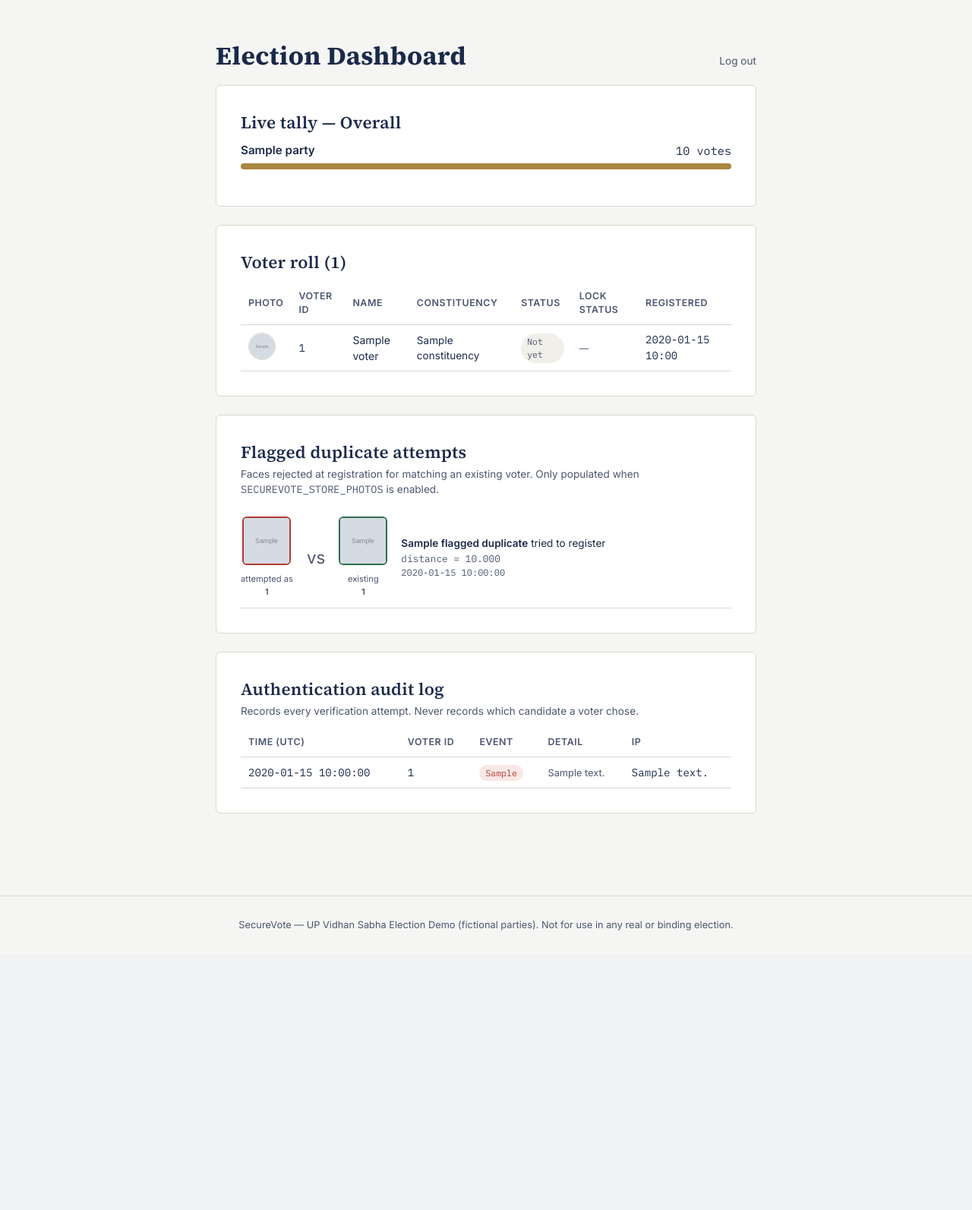
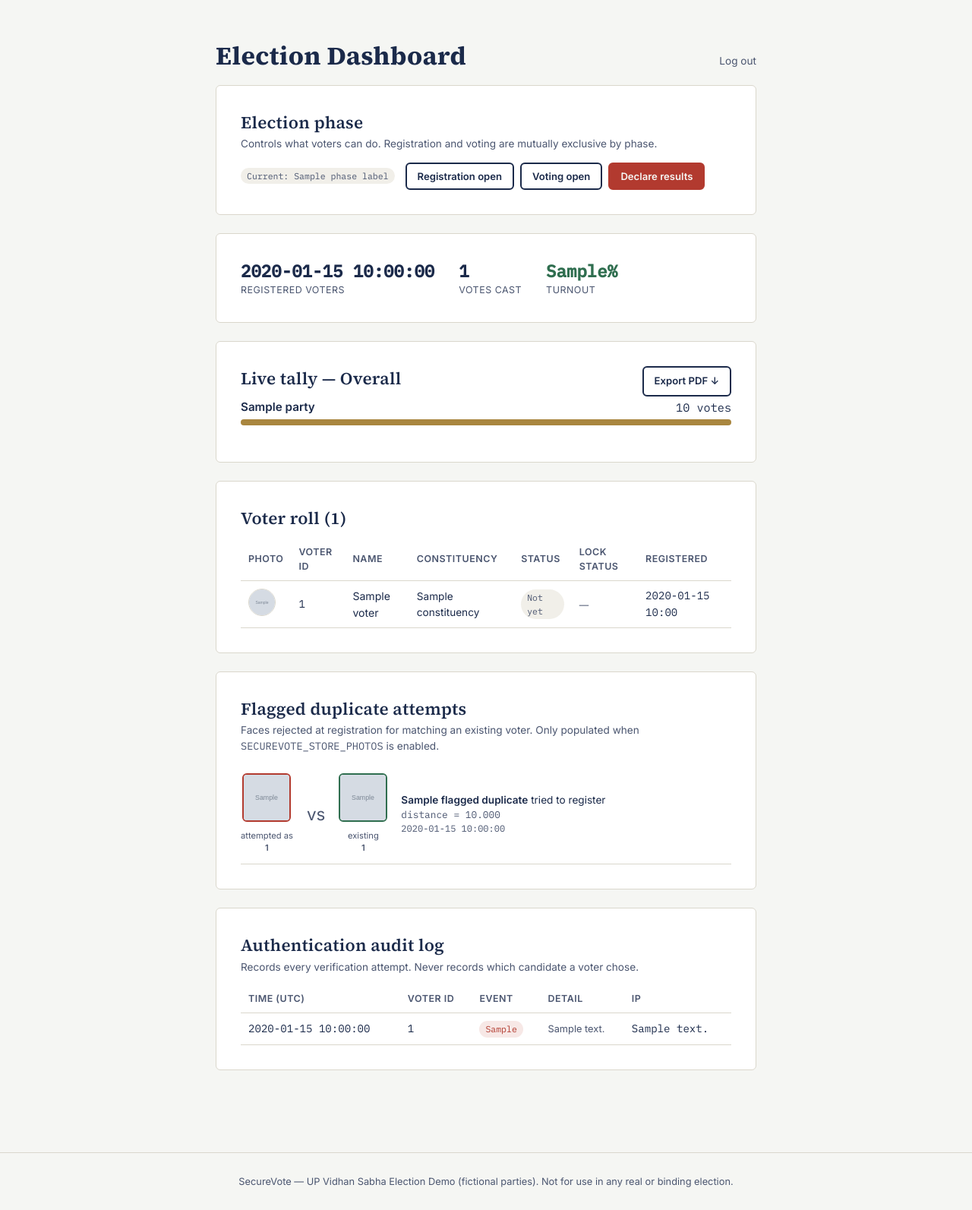
Before and after one commit to Chirag0071/Secure-vote, a FastAPI app: template templates/admin_dashboard.html in a window 1280 px wide. Shown: the part 74-1667 px from the top of the page at 76% size. Before the commit the page ends 1299 px from the top, so only its background shows below. Run offline with FastAPI, Linux system fonts and the light colour scheme; the template is opened without the code that fills it: most values are stand-ins (such as "Sample title", 1, 10 or a date in 2020); grey boxes marked "Sample" are stand-in pictures; parts of the project's set-up code (start-up, migrations or seed data) failed here and were passed over.

Commit message:
Update admin_dashboard.html: phase controls, turnout stats, PDF export button

```diff
--- a/templates/admin_dashboard.html
+++ b/templates/admin_dashboard.html
@@ -7,7 +7,40 @@
 </div>
 
 <div class="card">
-  <h2>Live tally &mdash; Overall</h2>
+  <h2>Election phase</h2>
+  <p style="color:var(--ink-soft); font-size:0.85rem; margin-top:-8px;">
+    Controls what voters can do. Registration and voting are mutually exclusive by phase.
+  </p>
+  <div style="display:flex; align-items:center; gap:14px; flex-wrap:wrap; margin-top:14px;">
+    <span class="badge {{ 'success' if phase == 'voting' else ('voted' if phase == 'results' else 'pending') }}">Current: {{ phase_label }}</span>
+    <form method="POST" action="/admin/election-phase" style="display:flex; gap:8px; flex-wrap:wrap;">
+      <button type="submit" name="phase" value="registration" class="secondary" style="padding:8px 14px; font-size:0.82rem;" {% if phase == 'registration' %}disabled{% endif %}>Registration open</button>
+      <button type="submit" name="phase" value="voting" class="secondary" style="padding:8px 14px; font-size:0.82rem;" {% if phase == 'voting' %}disabled{% endif %}>Voting open</button>
+      <button type="submit" name="phase" value="results" class="stamp" style="padding:8px 14px; font-size:0.82rem;" {% if phase == 'results' %}disabled{% endif %}>Declare results</button>
+    </form>
+  </div>
+</div>
+
+<div class="card" style="display:flex; gap:32px; flex-wrap:wrap;">
+  <div>
+    <div class="mono" style="font-size:1.4rem; font-weight:600;">{{ stats.total_registered }}</div>
+    <div style="font-size:0.78rem; color:var(--ink-soft); text-transform:uppercase; letter-spacing:0.04em;">Registered voters</div>
+  </div>
+  <div>
+    <div class="mono" style="font-size:1.4rem; font-weight:600;">{{ stats.total_voted }}</div>
+    <div style="font-size:0.78rem; color:var(--ink-soft); text-transform:uppercase; letter-spacing:0.04em;">Votes cast</div>
+  </div>
+  <div>
+    <div class="mono" style="font-size:1.4rem; font-weight:600; color:var(--seal);">{{ stats.turnout_pct }}%</div>
+    <div style="font-size:0.78rem; color:var(--ink-soft); text-transform:uppercase; letter-spacing:0.04em;">Turnout</div>
+  </div>
+</div>
+
+<div class="card">
+  <div style="display:flex; justify-content:space-between; align-items:baseline;">
+    <h2>Live tally &mdash; Overall</h2>
+    <a href="/admin/export/results.pdf" class="button secondary" style="padding:8px 14px; font-size:0.82rem;">Export PDF &darr;</a>
+  </div>
   {% if error %}<div class="status-line err" style="margin-bottom:14px;">{{ error }}</div>{% endif %}
   {% set max_votes = (tally|map(attribute='votes')|list|max) if tally else 0 %}
   {% for c in tally %}
```
